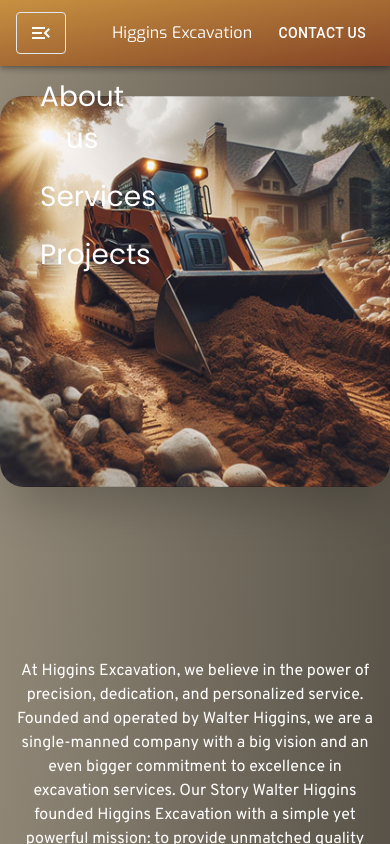
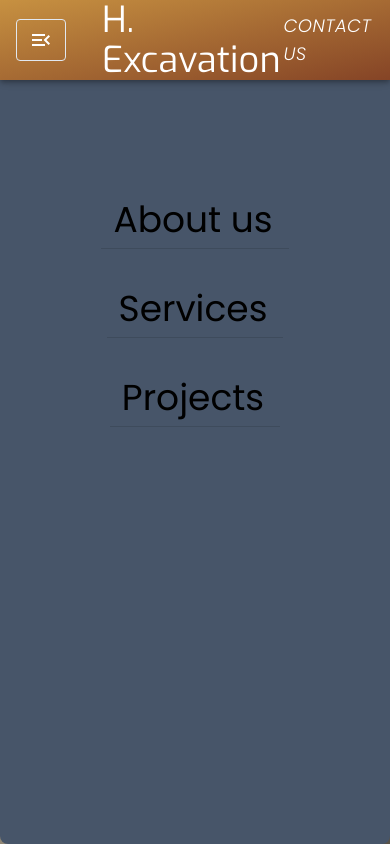
Before and after one commit to Csolly89/Excavation, a React (Create React App) app: page / in a window 390 px wide. Both pictures are taken after a click on the button 41 px from the left and 33 px from the top of the page. Shown: the top 844 px of the page. Built offline with nearby package versions, Linux system fonts and the light colour scheme.

Commit message:
fully responsive.. just hero img text

```diff
--- a/src/App.js
+++ b/src/App.js
@@ -5,17 +5,16 @@ import About from './Components/AboutUs';
 import Services from './Components/Services';
 import Projects from './Components/Projects';
 
-
 function App() {
   return (
-      <div className="App  bg-gradient-to-tl from-[rgb(39,36,31)] to-[rgba(147,138,121,1)] w-full  ">
-        <section> <Navbar /> </section>
+      <div className="App bg-gradient-to-tl from-[rgb(39,36,31)] to-[rgba(147,138,121,1)] w-full  ">
+        <section className="fixed z-20"> <Navbar /> </section>
         <div>
-          <section id="#" className="py-16"> <Hero /> </section>
-          <section id="about" className="py-16" > <About /> </section>
-          <section className="py-16" id="services"> <Services /> </section>
-          <section id="projects" className="py-16"> <Projects /> </section>
-          <section id="contact" className="py-12 pt-5 "> <Contact /> </section>
+          <section id="#" className="py-24"> <Hero /> </section>
+          <section id="about" className="pt-32" > <About /> </section>
+          <section className="pt-24" id="services"> <Services /> </section>
+          <section id="projects" className="pt-24"> <Projects /> </section>
+          <section id="contact" className="py-12 pt-20 "> <Contact /> </section>
         </div>
       </div>
   );
--- a/src/Components/AboutUs.js
+++ b/src/Components/AboutUs.js
@@ -5,16 +5,18 @@ import Divider from '@mui/material/Divider';
 function About() {
     return (
         <>
-        <div className='text-white '>
+        <div className='text-white leading-7'>
 
             <article className="font-overpass mx-4 py-3 ">
+                <h1 className='font-exo font-semibold text-3xl text-center -mt-10 mb-5'>About us</h1>
+                <Divider variant="center" />
                 <section className='text-center mx-auto'>
                     At Higgins Excavation, we believe in the power of precision, dedication, and personalized service. Founded and operated by Walter Higgins, we are a single-manned company with a big vision and an even bigger commitment to excellence in excavation services.
                     Our Story
                     Walter Higgins founded Higgins Excavation with a simple yet powerful mission: to provide unmatched quality and reliability in excavation services while fostering lasting relationships with our clients. With years of experience under his belt, Walter recognized the need for a company that prioritized attention to detail, reliability, and customer satisfaction above all else. Thus, Higgins Excavation was born.
                 </section>
 
-                    <h2 className="font-poppins font-semibold mt-5 ml-5 pb-2"> Our Values</h2>
+                    <h2 className="font-poppins font-semibold mt-5 ml-5 pb-2 "> Our Values</h2>
                 <Divider variant="inset" />
                 At Higgins Excavation, our values are the cornerstone of everything we do. We pride ourselves on:
                 <section className='ml-5'>
--- a/src/Components/Contact.js
+++ b/src/Components/Contact.js
@@ -14,7 +14,7 @@ function Contact() {
                                 <div className="p-6 sm:p-10">
                                     <h3 className="text-2xl font-poppins font-semibold text-black">Send us a message</h3>
 
-                                    <form action="#" method="POST" className="mt-8">
+                                    <form action="#" className="mt-8">
                                         <div className="grid grid-cols-1 sm:grid-cols-2 gap-x-5 gap-y-4">
                                             <div>
                                                 <label htmlFor="" className="text-base font-poppins font-medium text-gray-900"> Your name </label>
@@ -51,7 +51,7 @@ function Contact() {
                                             </div>
 
                                             <div className="sm:col-span-2">
-                                                <button type="submit" className="inline-flex items-center justify-center w-full px-4 py-4 mt-2 text-base font-poppins  text-white transition-all duration-200 bg-blue-600 border border-transparent rounded-md focus:outline-none hover:bg-blue-700 focus:bg-blue-700">
+                                                <button  className="inline-flex items-center justify-center w-full px-4 py-4 mt-2 text-base font-poppins  text-white bg-blue-600 border border-transparent rounded-md focus:outline-none hover:bg-blue-700 focus:bg-blue-700">
                                                     Send
                                                 </button>
                                             </div>
--- a/src/Components/Hero.js
+++ b/src/Components/Hero.js
@@ -5,15 +5,22 @@ import bulldozer from "../assets/Bulldozer.png"
 function Hero() {
     return (
         <>
-        <div className="" >
-            <div className="hidden md:block ">
-                <h1 className="text-8xl font-exo font-semibold "> Higgins Excavation LLC</h1>
-                <h2 className="text-4xl font-overpass  ml-96 ">If it needs diggin, call Walter Higgins</h2>
-                <img src={background} alt="backwoods cabin and roadway" className='shadow-2xl rounded-3xl mx-12 my-8'/>
+        <div className="overflow-hidden h-full" >
+            {/* tablet+ view */}
+            <div className="hidden md:flex  ">
+                <h1 className="xl:text-8xl font-exo font-semibold  "> Higgins Excavation LLC</h1>
+                <h2 className="xl:text-4xl font-overpass ">If it needs diggin, call Walter Higgins</h2>
+                <img src={background} alt="backwoods cabin and roadway" className='shadow-2xl w-full h-full md:object-contain px-12 '/>
             </div>
-            <div className="flex md:hidden lg:hidden justify-center items-center">
-                <img src={bulldozer} alt="backwoods cabin and roadway" className='shadow-2xl rounded-3xl w-full mx-12 my-8'/>
+            {/* mobile view */}
+            <div className="block md:hidden text-center pt-8">
+                <h1 className="font-exo font-semibold text-4xl "> Higgins Excavation LLC</h1>
+                <h2 className="font-overpass font-medium pt-[.5] ml-10  ">If it needs diggin, call Walter Higgins</h2>
             </div>
+                <div className="flex md:hidden justify-center items-center pt-8">
+
+                <img src={bulldozer} alt="backwoods cabin and roadway" className='shadow-2xl rounded-3xl w-full h-[32rem] mx-12 px-2'/>
+                </div>
         </div>
         </>
     );
--- a/src/Components/Navbar.js
+++ b/src/Components/Navbar.js
@@ -10,47 +10,64 @@ import Box from '@mui/material/Box';
 import Toolbar from '@mui/material/Toolbar';
 import Button from '@mui/material/Button';
 import IconButton from '@mui/material/IconButton';
+import Divider from '@mui/material/Divider';
 
-// state variable for open or closed navbar bar icon, when clicked switch boolen.. onclick links also reset variable to original state, true or false to close menu.
 function Navbar() {
     const [navbarOpen, setNavbarOpen] = useState(false);
+    const closeNav = () => {
+        setNavbarOpen(false)
+    }
 
 
     return (
         <>
-            <Box className='sticky top-0 ' sx={{ flexGrow: 1 }}>
-                <AppBar className="">
-                    <Toolbar className="bg-gradient-to-br from-[#c79141] to-[#854426]">
+            <Box sx={{ flexGrow: 1 }}>
+                <AppBar>
+                    <Toolbar className="bg-gradient-to-br from-[#c79141] to-[#854426] ">
                         <IconButton
                             size="large"
                             edge="start"
                             color="inherit"
                             aria-label="menu"
-                            sx={{ mr: 2 }}
+                            sx={{ mr: 3 }}
                         >
-                            <div className="">
-                                {navbarOpen ? <ul className="font-poppins w-28 ml-3 pt-1 rounded fixed top-16 md:flex md:flex-row lg:w-60 gap-2 lg:top-0 lg:ml-10 lg:text-xl lg:px-5 lg:pb-5  ">
+                            <div className="mobile-menu block md:hidden ">
+                                {!navbarOpen
+                                    ? (<button onClick={() => setNavbarOpen(!navbarOpen)} className="flex items-center px-3 py-2 border rounded border-slate-200  hover:border-white"><MenuIcon className="h-5 w-5" /></button>)
+                                    : (<button onClick={() => setNavbarOpen(!navbarOpen)} className="flex items-center px-3 py-2 border rounded border-slate-200  hover:border-white"><MenuOpenIcon className="h-5 w-5" /></button>)
+                                }
+                            </div>
+                            <div>
+                                <ul className="font-poppins hidden md:flex md:flex-row md:text-lg xl:text-2xl " >
                                     {navLinks.map((link, index) => (
                                         <li key={index}>
-                                            <NavLink  href={link.href} title={link.title} />
+                                            <NavLink href={link.href} title={link.title} />
                                         </li>
                                     ))
                                     }
-                                </ul> : null}
-                                {!navbarOpen
-                                    ? (<button onClick={() => setNavbarOpen(true)} className="flex items-center px-3 py-2 border rounded border-slate-200  hover:border-white"><MenuIcon className="h-5 w-5" /></button>)
-                                    : (<button onClick={() => setNavbarOpen(false)} className="flex items-center px-3 py-2 border rounded border-slate-200  hover:border-white"><MenuOpenIcon className="h-5 w-5" /></button>)
-                                }
+                                </ul>
                             </div>
                         </IconButton>
                         <Typography sx={{ flexGrow: 1 }}>
-                            <a href="/" className="font-exo lg:text-5xl flex justify-center" >
+                            <a href="/" className="hidden md:block w-[85%] text-center font-exo md:text-3xl lg:text-4xl xl:text-5xl justify-center " >
                                 Higgins Excavation
                             </a>
+                            <a href="/" className="font-exo flex text-4xl md:hidden justify-center" >
+                                H. Excavation
+                            </a>
                         </Typography>
-                        <Button href="#contact" color="inherit">Contact us</Button>
+                        <Button href="#contact" color="inherit" ><h1 className="lg:text-2xl md:text-xl text-lg italic font-poppins font-light">Contact us</h1></Button>
                     </Toolbar>
                 </AppBar>
+                {navbarOpen ? <ul className="flex flex-col py-48 h-full bg-slate-600 text-4xl gap-8 font-poppins mix-blend-overlay fixed w-full rounded-lg items-center">
+                    {navLinks.map((link, index) => (
+                        <li onClick={() => closeNav()}  key={index}>
+                            <NavLink href={link.href} title={link.title} />
+                            <Divider variant="center" />
+                        </li>
+                    ))
+                    }
+                </ul> : null}
             </Box>
         </>
     );
--- a/src/Components/Projects.js
+++ b/src/Components/Projects.js
@@ -2,7 +2,7 @@ import * as React from 'react';
 import { photos } from "../Utilities/photos"
 
 const Projects = () => {
-  const style = 'bg-gradient-to-br from-[#c79141] to-[#854426] rounded-xl p-2 flex flex-col items-center justify-center'
+  const style = 'bg-[#c79141] rounded-xl p-2 flex flex-col items-center justify-center'
   return (
     <>
           <div className='grid md:grid-cols-4 auto-rows-[300px] gap-10 my-10 mx-24 '>
--- a/src/Components/Services.js
+++ b/src/Components/Services.js
@@ -4,10 +4,10 @@ import Divider from '@mui/material/Divider';
 function Services() {
     return (
         <>
-            <div className='text-white bg-gradient-to-br from-[#c76b41] to-[#854426] rounded-xl p-3 px-4 shadow-lg lg:mx-24'>
+            <div className='text-white bg-gradient-to-br from-[#c76b41] to-[#854426] rounded-xl p-5 mx-5 md:p-16 shadow-lg md:mx-24 '>
 
-                <article className="3 font-overpass mx-4 py-">
-                    <section className='text-center mx-auto lg:text-4xl font-exo'>
+                <article className="3 font-overpass mx-4 ">
+                    <section className='text-center mx-auto text- lg:text-4xl font-exo text-3xl'>
                         <h2>
                             Available Services
                         </h2>
--- a/tailwind.config.js
+++ b/tailwind.config.js
@@ -9,7 +9,8 @@ module.exports = {
       'overpass': ["Overpass", 'sans-serif'],
       'poppins': ["Poppins", 'sans-serif']
     },
-    extend: {},
+    extend: {
+    },
   },
   plugins: [],
 }
```
Also changed, not shown: src/Utilities/photos.js (+2 -8 lines), src/assets/grid.png (added), 1 other file (tests, documents, lock files or other folders).
